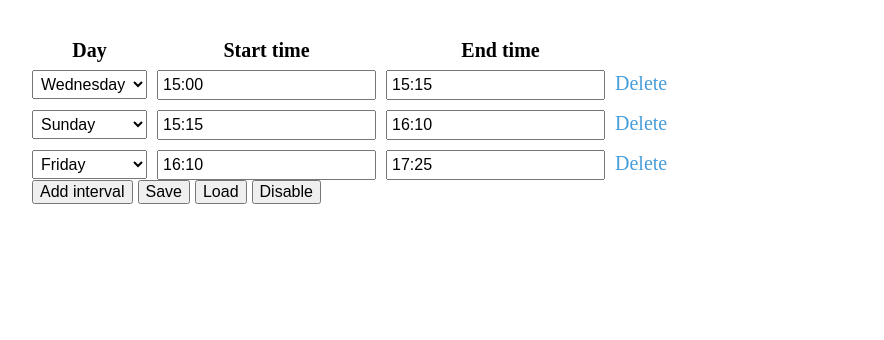
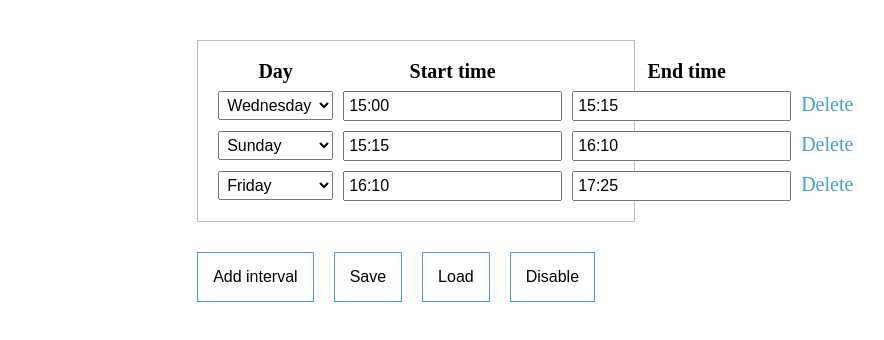
Before and after one commit to YauhenIhnatsyeu/KnockoutTutorial, a website built with webpack: page index.html in a window 1280 px wide. Shown: the whole page, without its empty margins (224-1108 px from the left). Built offline with nearby package versions, Linux system fonts and the light colour scheme.

Commit message:
Added buttons styles.

```diff
--- /dev/null
+++ b/css/buttons.css
@@ -0,0 +1,12 @@
+.buttons__button {
+    margin-right: 0.75rem;
+    padding: 0.75rem;
+
+    background-color: #ffffff;
+
+    border: solid 1px #489EDA;
+}
+
+.buttons__button:last-child {
+    margin-right: 0;
+}
--- /dev/null
+++ b/css/main.css
@@ -0,0 +1,9 @@
+.main__inner-container {
+    width: 57%;
+
+    margin: 0 auto;
+}
+
+.main__buttons-container {
+    margin-top: 1.5rem;
+}
--- a/css/table.css
+++ b/css/table.css
@@ -1,3 +1,9 @@
+.table {
+    padding: 1rem;
+
+    border: solid 1px #c2bdbd;
+}
+
 .table__head {
     font-weight: bold;
 }
--- a/index.html
+++ b/index.html
@@ -13,10 +13,14 @@
     <link rel="stylesheet" href="css/font.css">
     <link rel="stylesheet" href="css/wrapper.css">
 
+    <link rel="stylesheet" href="css/main.css">
     <link rel="stylesheet" href="css/table.css">
+    <link rel="stylesheet" href="css/buttons.css">
 </head>
 <body>
 <div class="wrapper">
+    <main class="main">
+        <div class="main__inner-container">
             <div class="table">
                 <table>
                     <thead class="table__head">
@@ -80,11 +84,16 @@
                 </table>
             </div>
 
-
-    <input type="button" data-bind="click: add, disable: $root.controlsDisabled" value="Add interval"></input>
-    <input type="button" data-bind="click: save, disable: $root.controlsDisabled" value="Save"></input>
-    <input type="button" data-bind="click: load, disable: $root.controlsDisabled" value="Load"></input>
-    <input type="button" data-bind="click: disable, value: disableButtonValue"></input>
+            <div class="main__buttons-container">
+                <div class="buttons">
+                    <input class="buttons__button" type="button" data-bind="click: add, disable: $root.controlsDisabled" value="Add interval"></input>
+                    <input class="buttons__button" type="button" data-bind="click: save, disable: $root.controlsDisabled" value="Save"></input>
+                    <input class="buttons__button" type="button" data-bind="click: load, disable: $root.controlsDisabled" value="Load"></input>
+                    <input class="buttons__button" type="button" data-bind="click: disable, value: disableButtonValue"></input>
+                </div>
+            </div>
+        </div>
+    </main>
 </div>
 
 
```
Lines whose indentation alone changed are shown as unchanged.
